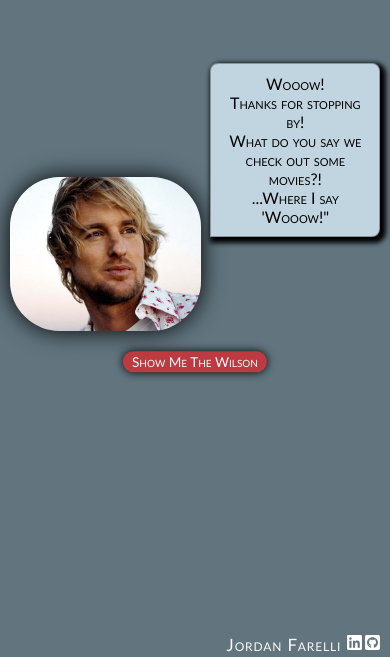
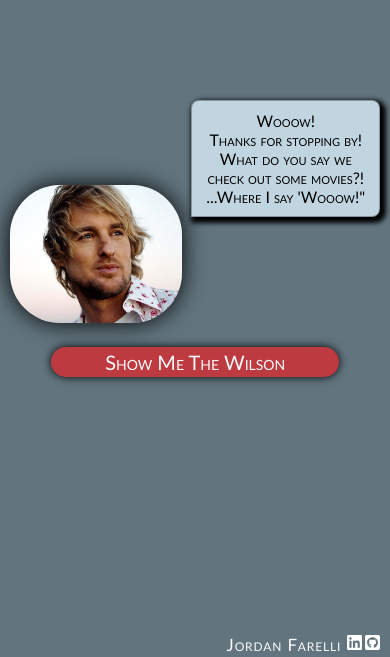
Before and after one commit to jfarelli/wow-factor, a React (Create React App) app: page / in a window 390 px wide. Shown: the part 187-844 px from the top of the page. Built offline with nearby package versions, Linux system fonts and the light colour scheme; no server answers.

Commit message:
Still mobile responsiveness

```diff
--- a/src/components/ErrorPage/ErrorPage.css
+++ b/src/components/ErrorPage/ErrorPage.css
@@ -27,7 +27,7 @@
   justify-content: center;
   background-color: #c1d5e0;
   width: 100%;
-  margin-left: 1.5%;
+  /* margin-left: 1.5%; */
   border-radius: 0.5em 0.5em 0.5em 0;
   font-size: 2.25em;
   box-shadow: 3px 3px 5px 3px black;
@@ -39,7 +39,7 @@
 .error-container-for-button {
   position: absolute;
   top: 50%;
-  right: 23%;
+  right: 25%;
 }
 
 .error-go-to-movies-button {
@@ -133,15 +133,15 @@
   }
 
   .error-container-for-button {
-    position: fixed;
+    /* position: fixed; */
     top: 65%;
-    left: 50%;
+    /* right: 0%; */
     transform: translate(-50%, -50%);
   }
 
-  /* .error-go-to-movies-button {
-    height: 2em;
-    width: 100%;
-    border-radius: 20px;
-  } */
+  .error-go-to-movies-button {
+    height: 1.5em;
+    font-size: 1.25rem;
+    width: 150%;
+  }
 }
--- a/src/components/LandingPage/LandingPage.css
+++ b/src/components/LandingPage/LandingPage.css
@@ -26,13 +26,14 @@
   align-items: center;
   justify-content: center;
   background-color: #c1d5e0;
+  width: 100%;
   margin-left: 1.5%;
   border-radius: 0.5em 0.5em 0.5em 0;
   font-size: 2.25em;
   border: 1px solid rgba(0, 0, 0, 0.3);
   box-shadow: 3px 3px 5px 3px black;
   padding: 10px;
-  transform: translateY(-6.5em);
+  transform: translateY(-8em);
 }
 
 .container-for-button {
@@ -73,6 +74,7 @@
     margin-left: 2.5%;
     margin-right: 1.5%;
     font-size: 2.25em;
+    transform: translateY(-6em);
   }
 
   .container-for-button {
@@ -109,10 +111,21 @@
 }
 
 @media screen and (max-width: 400px) {
+  .wilson {
+    width: 45%;
+  }
+
   .container-for-button {
-    position: fixed;
+    /* position: fixed; */
     top: 65%;
-    left: 50%;
+    /* left: 50%; */
     transform: translate(-50%, -50%);
   }
+
+  .go-to-movies-button {
+    height: 1.5em;
+    font-size: 1.25rem;
+    width: 150%;
+  }
+
 }
```
